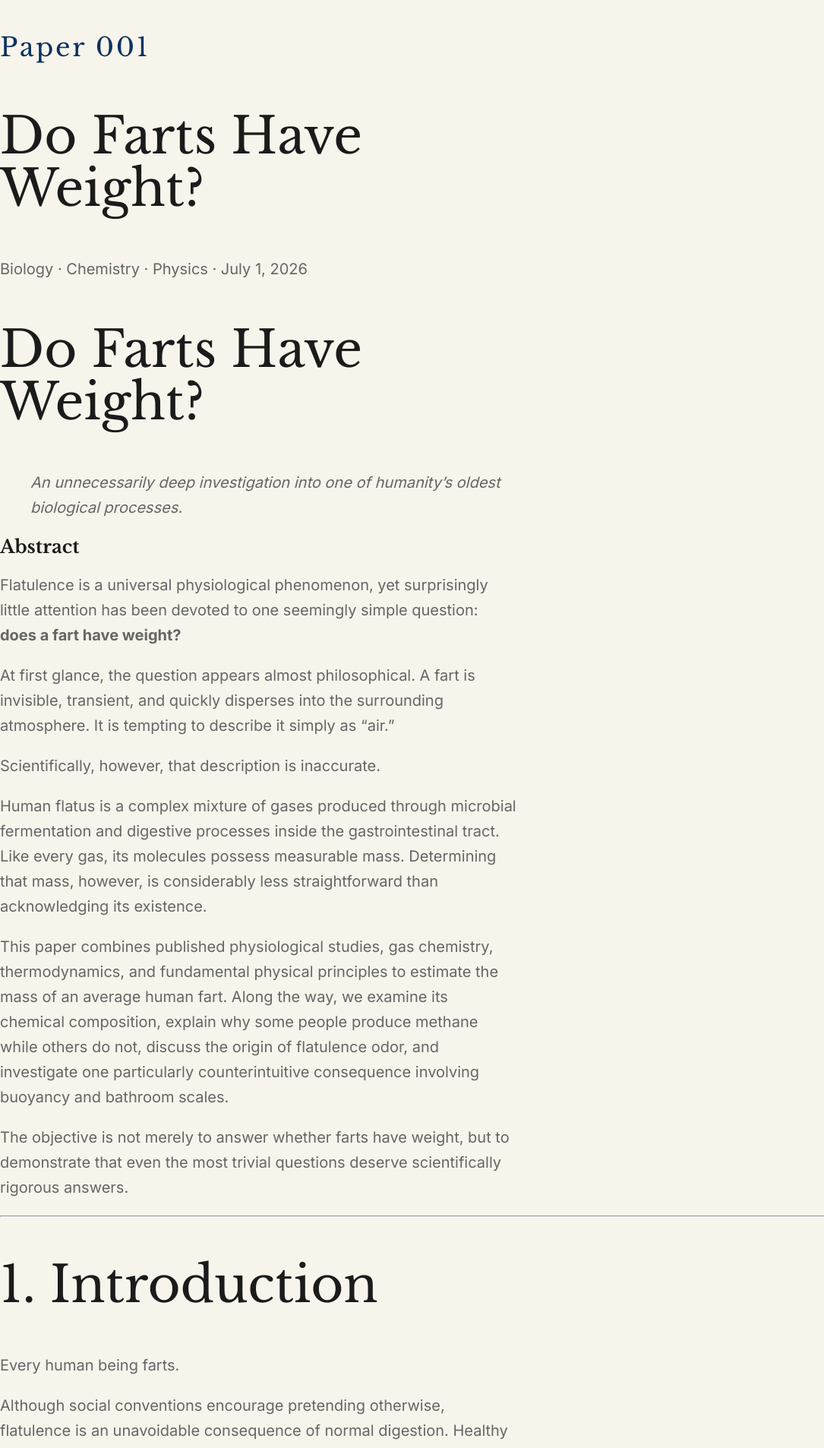
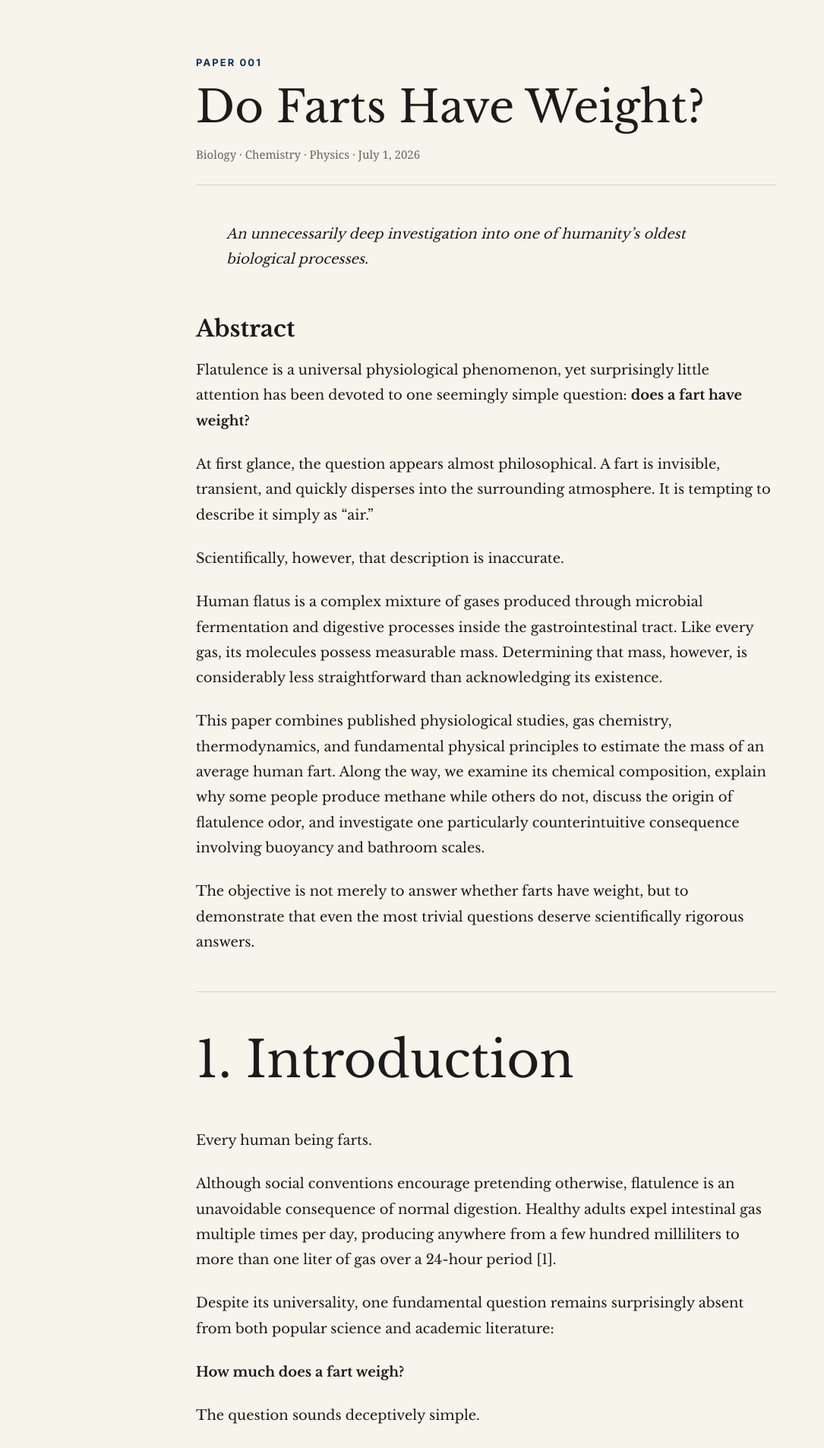
Before and after one commit to needlesslydeep/needlesslydeep.github.io, a Jekyll site: the page built from _papers/001-do-farts-have-weight.md, in a window 1280 px wide. Shown: the top 1906 px of the page at 76% size, without its empty margins (0-1085 px from the left). Built offline with Jekyll 4.4.1, drawn with Linux system fonts in a browser that asks for light colours; some of the changed text lies outside the part shown.

Commit message:
fix: edit css and html paper 001

```diff
--- a/_papers/001-do-farts-have-weight.md
+++ b/_papers/001-do-farts-have-weight.md
@@ -5,9 +5,9 @@
 fields: "Biology · Chemistry · Physics"
 published: 2026-07-01
 status: Published
+description: "An unnecessarily deep investigation into one of humanity’s oldest biological processes."
 ---
 
-# Do Farts Have Weight?
 
 > *An unnecessarily deep investigation into one of humanity's oldest biological processes.*
 
@@ -89,14 +89,47 @@
 
 The principal components reported in the medical literature are shown below.
 
-| Gas | Typical Range (% by volume) | Primary Source |
-|------------------|----------------:|-----------------------------------------------|
-| Nitrogen (N₂) | 20–90 | Swallowed air |
-| Hydrogen (H₂) | 0–50 | Bacterial fermentation |
-| Carbon dioxide (CO₂) | 10–30 | Fermentation and acid-base reactions |
-| Methane (CH₄) | 0–10 | Methanogenic archaea |
-| Oxygen (O₂) | 0–10 | Swallowed air |
-| Water vapor (H₂O) | Saturated | Body temperature |
+<table class="paper-table">
+  <thead>
+    <tr>
+      <th>Gas</th>
+      <th>Typical Range</th>
+      <th>Primary Source</th>
+    </tr>
+  </thead>
+  <tbody>
+    <tr>
+      <td>Nitrogen (N₂)</td>
+      <td>20–90%</td>
+      <td>Swallowed air</td>
+    </tr>
+    <tr>
+      <td>Hydrogen (H₂)</td>
+      <td>0–50%</td>
+      <td>Bacterial fermentation</td>
+    </tr>
+    <tr>
+      <td>Carbon dioxide (CO₂)</td>
+      <td>10–30%</td>
+      <td>Fermentation and acid-base reactions</td>
+    </tr>
+    <tr>
+      <td>Methane (CH₄)</td>
+      <td>0–10%</td>
+      <td>Methanogenic archaea</td>
+    </tr>
+    <tr>
+      <td>Oxygen (O₂)</td>
+      <td>0–10%</td>
+      <td>Swallowed air</td>
+    </tr>
+    <tr>
+      <td>Water vapor (H₂O)</td>
+      <td>Variable</td>
+      <td>Saturated at body temperature</td>
+    </tr>
+  </tbody>
+</table>
 
 Several observations immediately become apparent.
 
@@ -142,18 +175,43 @@
 
 The molecular masses of the principal gases are well established.
 
-| Gas | Molecular Mass (g/mol) |
-|------|-----------------------:|
-| Nitrogen (N₂) | 28.014 |
-| Hydrogen (H₂) | 2.016 |
-| Carbon dioxide (CO₂) | 44.009 |
-| Methane (CH₄) | 16.043 |
-| Oxygen (O₂) | 31.998 |
-| Water vapor (H₂O) | 18.015 |
+<table class="paper-table">
+    <thead>
+        <tr>
+            <th>Gas</th>
+            <th class="numeric">Molecular Mass (g/mol)</th>
+        </tr>
+    </thead>
 
-Using the average volumetric composition derived from the literature, the weighted mean molar mass is approximately
+    <tbody>
+        <tr>
+            <td>Nitrogen (N₂)</td>
+            <td class="numeric">28.014</td>
+        </tr>
+        <tr>
+            <td>Hydrogen (H₂)</td>
+            <td class="numeric">2.016</td>
+        </tr>
+        <tr>
+            <td>Carbon dioxide (CO₂)</td>
+            <td class="numeric">44.009</td>
+        </tr>
+        <tr>
+            <td>Methane (CH₄)</td>
+            <td class="numeric">16.043</td>
+        </tr>
+        <tr>
+            <td>Oxygen (O₂)</td>
+            <td class="numeric">31.998</td>
+        </tr>
+        <tr>
+            <td>Water vapor (H₂O)</td>
+            <td class="numeric">18.015</td>
+        </tr>
+    </tbody>
+</table>
 
-**26 g/mol.**
+Using the average volumetric composition derived from the literature, the weighted mean molar mass is approximately **26 g/mol.**
 
 This value is slightly lower than the molar mass of atmospheric air (28.97 g/mol), primarily because hydrogen has an exceptionally low molecular weight.
 
@@ -201,14 +259,23 @@
 
 the estimated masses become:
 
-| Gas Volume | Estimated Mass |
-|------------:|---------------:|
-| 20 mL | 0.021 g |
-| 50 mL | 0.052 g |
-| 100 mL | 0.104 g |
-| 250 mL | 0.260 g |
-| 500 mL | 0.520 g |
-| 1000 mL | 1.040 g |
+<table class="paper-table paper-table-small">
+    <thead>
+        <tr>
+            <th>Gas Volume</th>
+            <th class="numeric">Estimated Mass</th>
+        </tr>
+    </thead>
+
+    <tbody>
+        <tr><td>20 mL</td><td class="numeric">0.021 g</td></tr>
+        <tr><td>50 mL</td><td class="numeric">0.052 g</td></tr>
+        <tr><td>100 mL</td><td class="numeric">0.104 g</td></tr>
+        <tr><td>250 mL</td><td class="numeric">0.260 g</td></tr>
+        <tr><td>500 mL</td><td class="numeric">0.520 g</td></tr>
+        <tr><td>1000 mL</td><td class="numeric">1.040 g</td></tr>
+    </tbody>
+</table>
 
 These values scale almost perfectly linearly because, under ordinary physiological conditions, the density of the gas mixture remains approximately constant.
 
@@ -374,24 +441,40 @@
 
 Assumptions adopted throughout this paper:
 
-| Parameter | Value |
-|-----------|-------|
-| Temperature | 37 °C (310.15 K) |
-| Pressure | 101,325 Pa |
-| Average molar mass | 26 g/mol |
-| Gas model | Ideal Gas |
-| Water vapor | Saturated |
+<table class="paper-table paper-table-small">
+  <thead>
+    <tr>
+      <th>Parameter</th>
+      <th>Value</th>
+    </tr>
+  </thead>
+  <tbody>
+    <tr><td>Temperature</td><td>37 °C (310.15 K)</td></tr>
+    <tr><td>Pressure</td><td>101,325 Pa</td></tr>
+    <tr><td>Average molar mass</td><td>26 g/mol</td></tr>
+    <tr><td>Gas model</td><td>Ideal gas</td></tr>
+    <tr><td>Water vapor</td><td>Saturated</td></tr>
+  </tbody>
+</table>
 
-Estimated masses:
+<p><strong>Estimated masses:</strong></p>
 
-| Volume | Mass |
-|--------:|-----:|
-| 20 mL | 0.021 g |
-| 50 mL | 0.052 g |
-| 100 mL | 0.104 g |
-| 250 mL | 0.260 g |
-| 500 mL | 0.520 g |
-| 1000 mL | 1.040 g |
+<table class="paper-table paper-table-small">
+  <thead>
+    <tr>
+      <th>Volume</th>
+      <th class="numeric">Mass</th>
+    </tr>
+  </thead>
+  <tbody>
+    <tr><td>20 mL</td><td class="numeric">0.021 g</td></tr>
+    <tr><td>50 mL</td><td class="numeric">0.052 g</td></tr>
+    <tr><td>100 mL</td><td class="numeric">0.104 g</td></tr>
+    <tr><td>250 mL</td><td class="numeric">0.260 g</td></tr>
+    <tr><td>500 mL</td><td class="numeric">0.520 g</td></tr>
+    <tr><td>1000 mL</td><td class="numeric">1.040 g</td></tr>
+  </tbody>
+</table>
 
 ---
 
--- a/assets/css/style.css
+++ b/assets/css/style.css
@@ -15,7 +15,7 @@
   margin: 0;
   background: var(--bg);
   color: var(--text);
-  font-family: "Inter", Arial, sans-serif;
+  font-family: Georgia, "Times New Roman", serif;
 }
 
 .hero {
@@ -34,7 +34,7 @@
   gap: 42px;
   padding: 24px;
   border-bottom: 1px solid var(--line);
-  font-family: "Inter", Arial, sans-serif;
+  font-family: Arial, sans-serif;
   font-size: 13px;
   letter-spacing: 0.14em;
   text-transform: uppercase;
@@ -43,7 +43,7 @@
 .nav a {
   color: var(--accent);
   text-decoration: none;
-  font-weight: 700;
+  font-weight: bold;
 }
 
 .container {
@@ -59,25 +59,18 @@
 
 .eyebrow {
   color: var(--accent);
-  font-family: "Inter", Arial, sans-serif;
+  font-family: Arial, sans-serif;
   font-size: 14px;
-  font-weight: 700;
+  font-weight: bold;
   letter-spacing: 0.16em;
   text-transform: uppercase;
-}
-
-h1,
-h2,
-h3,
-.paper-number {
-  font-family: "Libre Baskerville", Georgia, serif;
 }
 
 h1 {
   max-width: 720px;
   font-size: clamp(42px, 6vw, 66px);
   line-height: 1.05;
-  font-weight: 400;
+  font-weight: normal;
 }
 
 p {
@@ -103,7 +96,7 @@
 .paper-item h2 {
   margin: 0 0 8px;
   font-size: 34px;
-  font-weight: 400;
+  font-weight: normal;
 }
 
 .paper-item p {
@@ -113,9 +106,9 @@
 
 .paper-item a {
   color: var(--accent);
-  font-family: "Inter", Arial, sans-serif;
+  font-family: Arial, sans-serif;
   font-size: 13px;
-  font-weight: 700;
+  font-weight: bold;
   letter-spacing: 0.14em;
   text-transform: uppercase;
   text-decoration: none;
@@ -184,3 +177,158 @@
     width: 96px;
   }
 }
+
+/* Paper page */
+
+.paper-page {
+  max-width: 820px;
+  margin: 0 auto;
+  padding: 72px 28px;
+}
+
+.paper-header {
+  margin-bottom: 48px;
+  padding-bottom: 28px;
+  border-bottom: 1px solid var(--line);
+}
+
+.paper-header .paper-number {
+  margin: 0 0 16px;
+  font-family: "Inter", Arial, sans-serif;
+  font-size: 13px;
+  font-weight: 700;
+  letter-spacing: 0.16em;
+  text-transform: uppercase;
+  color: var(--accent);
+}
+
+.paper-header h1 {
+  max-width: 760px;
+  margin: 0 0 18px;
+  font-family: "Libre Baskerville", Georgia, serif;
+  font-size: clamp(38px, 6vw, 58px);
+  line-height: 1.12;
+  font-weight: 400;
+  color: var(--text);
+}
+
+.paper-meta {
+  max-width: none;
+  margin: 0;
+  font-size: 15px;
+  line-height: 1.5;
+  color: var(--muted);
+}
+
+.paper-content {
+  font-family: "Libre Baskerville", Georgia, serif;
+  color: var(--text);
+}
+
+.paper-content p {
+  max-width: none;
+  margin: 0 0 1.5rem;
+  font-size: 18px;
+  line-height: 1.85;
+  color: var(--text);
+}
+
+.paper-content h2 {
+  margin: 3.5rem 0 1.2rem;
+  font-size: 30px;
+  line-height: 1.25;
+  font-weight: 700;
+  color: var(--text);
+}
+
+.paper-content h3 {
+  margin: 2.5rem 0 1rem;
+  font-size: 22px;
+  line-height: 1.35;
+  color: var(--text);
+}
+
+.paper-content ul,
+.paper-content ol {
+  margin: 0 0 1.8rem;
+  padding-left: 1.6rem;
+}
+
+.paper-content li {
+  margin-bottom: 0.6rem;
+  font-size: 18px;
+  line-height: 1.75;
+}
+
+.paper-content strong {
+  color: var(--text);
+}
+
+.paper-content hr {
+  margin: 3rem 0;
+  border: 0;
+  border-top: 1px solid var(--line);
+}
+
+@media (max-width: 768px) {
+  .paper-page {
+    padding: 44px 20px;
+  }
+
+  .paper-content p,
+  .paper-content li {
+    font-size: 17px;
+    line-height: 1.75;
+  }
+}
+
+.paper-table {
+  width: 100%;
+  margin: 2.5rem 0;
+  border-collapse: collapse;
+  font-size: 17px;
+}
+
+.paper-table thead {
+  border-bottom: 2px solid var(--line);
+}
+
+.paper-table th {
+  padding: 14px 16px;
+  text-align: left;
+  font-family: "Inter", sans-serif;
+  font-size: 14px;
+  text-transform: uppercase;
+  letter-spacing: .08em;
+  color: var(--accent);
+}
+
+.paper-table td {
+  padding: 16px;
+  border-bottom: 1px solid var(--line);
+  vertical-align: top;
+}
+
+.paper-table tbody tr:hover {
+  background: rgba(0,0,0,.03);
+}
+
+.paper-table-small {
+    width: 420px;
+    max-width: 100%;
+}
+
+.paper-table-small th:first-child,
+.paper-table-small td:first-child {
+    width: 180px;
+}
+
+.paper-table-small th:last-child,
+.paper-table-small td:last-child {
+    width: 180px;
+}
+
+.paper-table .numeric {
+    text-align: right;
+    font-variant-numeric: tabular-nums;
+}
```
